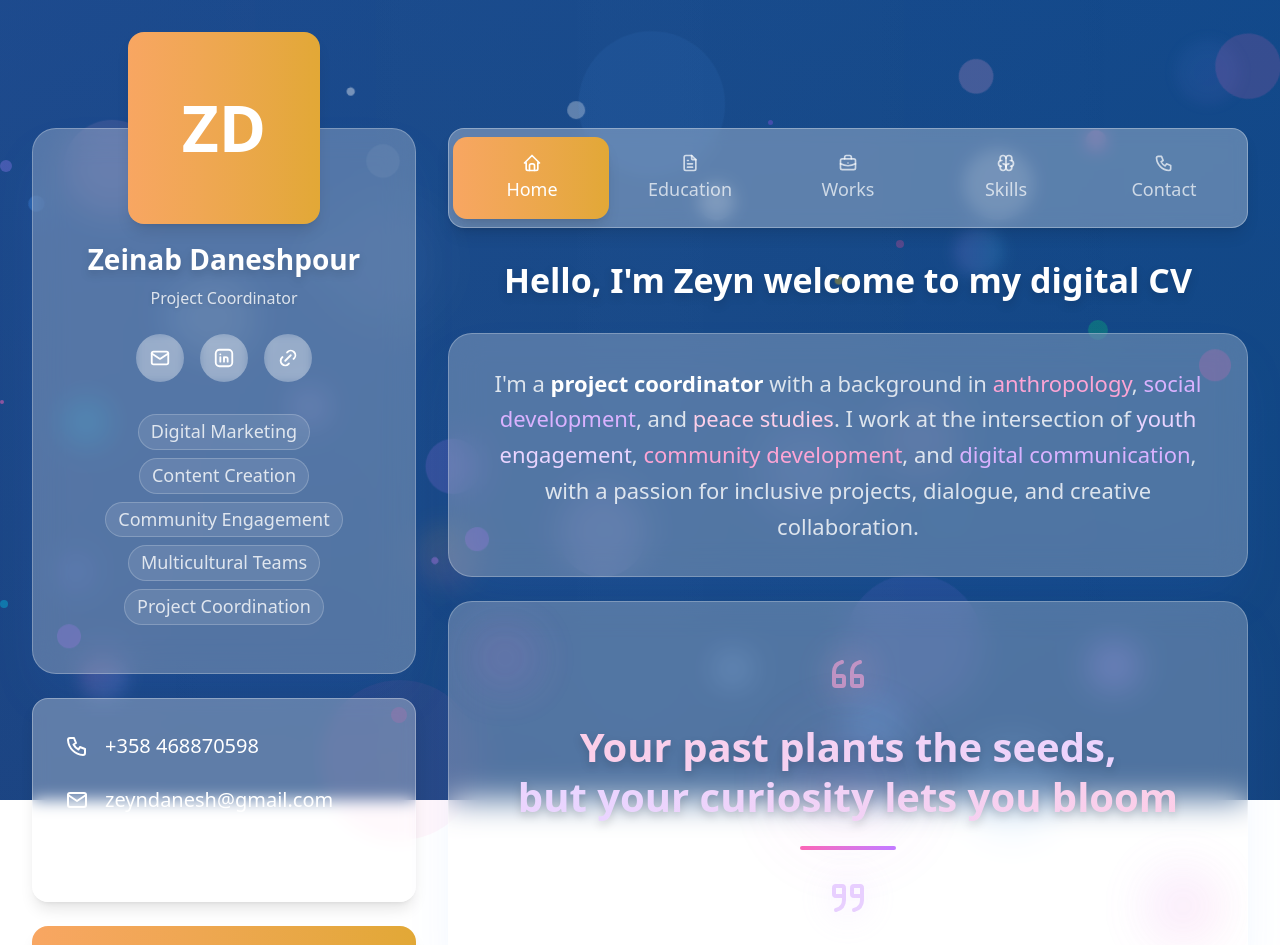
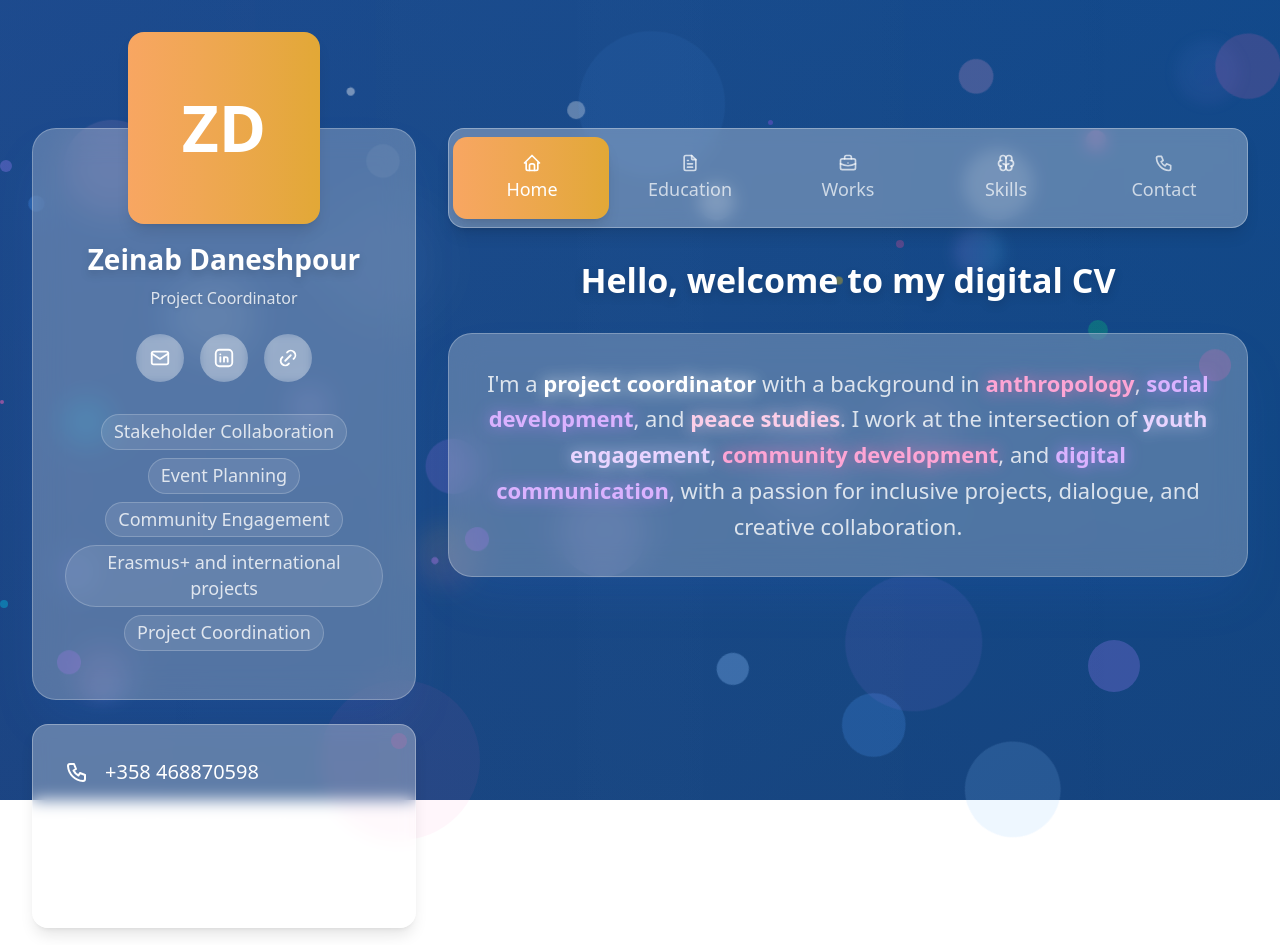
Before and after one commit to zeinab-cv/cv, a Next.js app: page / in a window 1280 px wide. Shown: the top 945 px of the page. Built offline with nearby package versions, Linux system fonts and the light colour scheme.

Commit message:
various changes
education info,
knowledge skiils,
deleted quote from hometab,
added highlighted glow for hometab,

```diff
--- a/components/Sidebar.tsx
+++ b/components/Sidebar.tsx
@@ -12,8 +12,8 @@ export default function Sidebar() {
   const theme = getThemeClasses();
 
   const knowledges = [
-    'Digital Marketing', 'Content Creation',
-    'Community Engagement', 'Multicultural Teams', 'Project Coordination'
+    'Stakeholder Collaboration', 'Event Planning',
+    'Community Engagement', 'Erasmus+ and international projects', 'Project Coordination'
   ];
 
   return (
--- a/components/data/tabContentData.ts
+++ b/components/data/tabContentData.ts
@@ -27,17 +27,17 @@ export const educationData = [
   {
     degree: "M.Sc. in Peace, Mediation and Conflict Research",
     institution: "Tampere University",
-    period: "2022-2023"
+    period: "2020-2023"
   },
   {
     degree: "M.A. in Social Development",
-    institution: "Tampere University",
-    period: "2020-2022"
+    institution: "University of Tehran, Iran",
+    period: "2012-2015"
   },
   {
     degree: "B.A. in Anthropology",
-    institution: "University • Iran, Tehran",
-    period: "2016-2020"
+    institution: "University of Tehran, Iran",
+    period: "2007-2011"
   }
 ];
 
--- a/components/tabs/HomeTab.tsx
+++ b/components/tabs/HomeTab.tsx
@@ -13,7 +13,7 @@ export default function HomeTab() {
         data-aos-delay="400"
         data-aos-duration="800"
       >
-        <span>Hello, I&apos;m Zeyn welcome to my digital CV</span>
+        <span>Hello, welcome to my digital CV</span>
       </h2>
 
       {/* About Section */}
@@ -34,89 +34,8 @@ export default function HomeTab() {
             data-aos-delay="800"
             data-aos-duration="800"
           >
-            I&apos;m a <span className="text-white font-semibold">project coordinator</span> with a background in <span className="text-pink-300">anthropology</span>, <span className="text-purple-300">social development</span>, and <span className="text-pink-200">peace studies</span>. I work at the intersection of <span className="text-purple-200">youth engagement</span>, <span className="text-pink-300">community development</span>, and <span className="text-purple-300">digital communication</span>, with a passion for inclusive projects, dialogue, and creative collaboration.
+            I&apos;m a <span className="text-white font-semibold drop-shadow-[0_0_8px_rgba(255,255,255,0.7)]">project coordinator</span> with a background in <span className="font-semibold text-pink-300 drop-shadow-[0_0_8px_rgba(244,114,182,0.7)]">anthropology</span>, <span className="font-semibold text-purple-300 drop-shadow-[0_0_8px_rgba(192,132,252,0.7)]">social development</span>, and <span className="font-semibold text-pink-200 drop-shadow-[0_0_8px_rgba(251,207,232,0.7)]">peace studies</span>. I work at the intersection of <span className="font-semibold text-purple-200 drop-shadow-[0_0_8px_rgba(221,214,254,0.7)]">youth engagement</span>, <span className="font-semibold text-pink-300 drop-shadow-[0_0_8px_rgba(244,114,182,0.7)]">community development</span>, and <span className="font-semibold text-purple-300 drop-shadow-[0_0_8px_rgba(192,132,252,0.7)]">digital communication</span>, with a passion for inclusive projects, dialogue, and creative collaboration.
           </p>
-        </div>
-      </div>
-
-      {/* Hero Quote Section */}
-      <div
-        className={`${theme.glassOverlay} rounded-3xl p-12 ${theme.glassShadow} text-center relative overflow-hidden`}
-        data-aos="zoom-in"
-        data-aos-delay="1000"
-        data-aos-duration="800"
-      >
-        {/* Decorative background elements - simplified to pink/purple theme */}
-        <div
-          className="absolute top-6 left-6 w-16 h-16 bg-gradient-to-br from-pink-400/20 to-purple-400/20 rounded-full blur-xl animate-pulse"
-          data-aos="fade-in"
-          data-aos-delay="1200"
-        ></div>
-        <div
-          className="absolute bottom-6 right-6 w-20 h-20 bg-gradient-to-br from-purple-400/20 to-pink-400/20 rounded-full blur-xl animate-pulse"
-          style={{ animationDelay: '1s' }}
-          data-aos="fade-in"
-          data-aos-delay="1400"
-        ></div>
-        <div
-          className="absolute top-1/2 left-1/2 transform -translate-x-1/2 -translate-y-1/2 w-32 h-32 bg-gradient-to-br from-pink-400/10 to-purple-400/10 rounded-full blur-2xl animate-pulse"
-          style={{ animationDelay: '2s' }}
-          data-aos="fade-in"
-          data-aos-delay="1600"
-        ></div>
-
-        {/* Quote marks and content */}
-        <div className="relative z-10">
-          <div className="flex justify-center mb-6">
-            <div className="relative">
-              <IconQuote
-                size={48}
-                className="text-pink-300/60 transform rotate-180"
-                data-aos="flip-up"
-                data-aos-delay="1400"
-                data-aos-duration="600"
-              />
-              <div className="absolute inset-0 bg-pink-300/20 rounded-full blur-lg animate-pulse"></div>
-            </div>
-          </div>
-
-          {/* Main Quote - unified gradient */}
-          <div className="relative">
-            <h1
-              className="text-4xl md:text-5xl font-bold mb-6 drop-shadow-lg leading-tight"
-              data-aos="fade-up"
-              data-aos-delay="1600"
-              data-aos-duration="1000"
-            >
-              <span className="bg-gradient-to-r from-pink-200 via-purple-200 to-pink-200 bg-clip-text text-transparent">
-                Your past plants the seeds,
-                <br />
-                but your curiosity lets you bloom
-              </span>
-            </h1>
-
-            {/* Decorative line */}
-            <div
-              className="w-24 h-1 bg-gradient-to-r from-pink-400 to-purple-400 mx-auto rounded-full mb-6"
-              data-aos="slide-right"
-              data-aos-delay="2000"
-              data-aos-duration="800"
-            ></div>
-          </div>
-
-          {/* Closing quote mark */}
-          <div className="flex justify-center">
-            <div className="relative">
-              <IconQuote
-                size={48}
-                className="text-purple-300/60"
-                data-aos="flip-down"
-                data-aos-delay="2200"
-                data-aos-duration="600"
-              />
-              <div className="absolute inset-0 bg-purple-300/20 rounded-full blur-lg animate-pulse" style={{ animationDelay: '0.5s' }}></div>
-            </div>
-          </div>
         </div>
       </div>
     </div>
```
